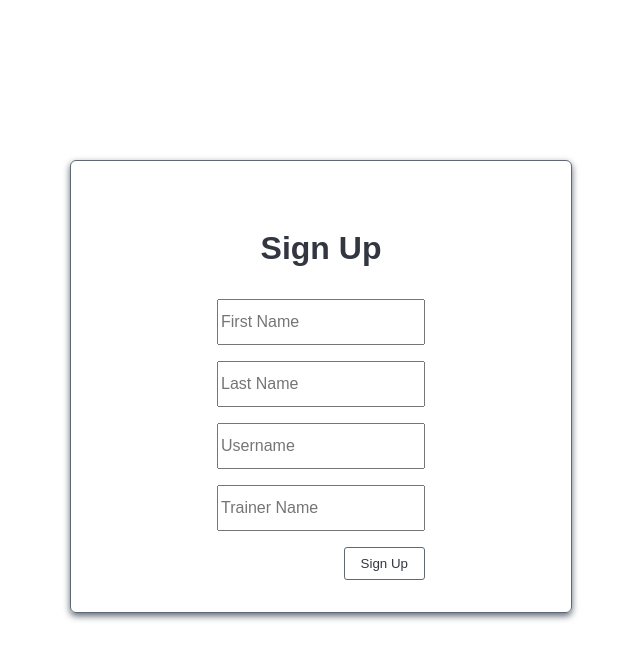
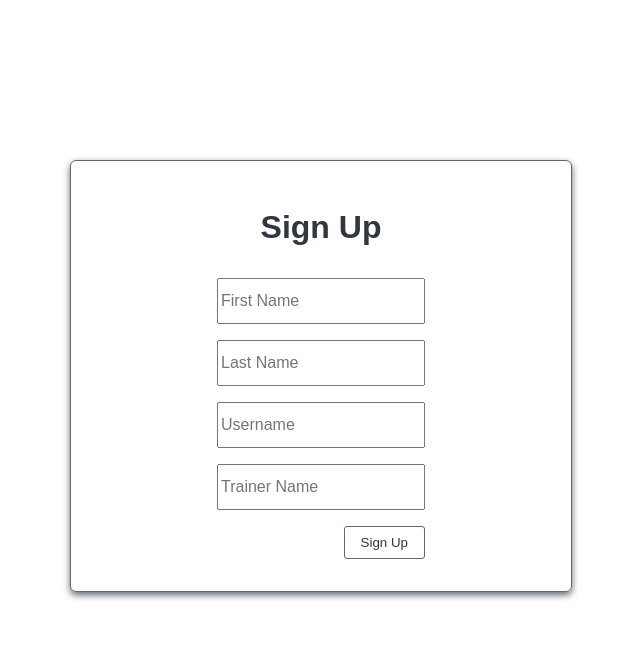
Before and after one commit to cameron-nye/trainer-portal, a React (Create React App) app in the folder client/: page /sign-up in a window 1280 px wide. Shown: the top 660 px of the page, without its empty margins (319-959 px from the left). Built offline with nearby package versions, Linux system fonts and the light colour scheme.

Commit message:
Removed global margin

```diff
--- a/client/src/index.scss
+++ b/client/src/index.scss
@@ -4,3 +4,12 @@
   font-family: 'Dosis', sans-serif;
   color: $text-color;
 }
+
+body, ul, h1 {
+  margin: 0;
+  padding: 0;
+}
+
+a {
+  text-decoration: none;
+}
```
